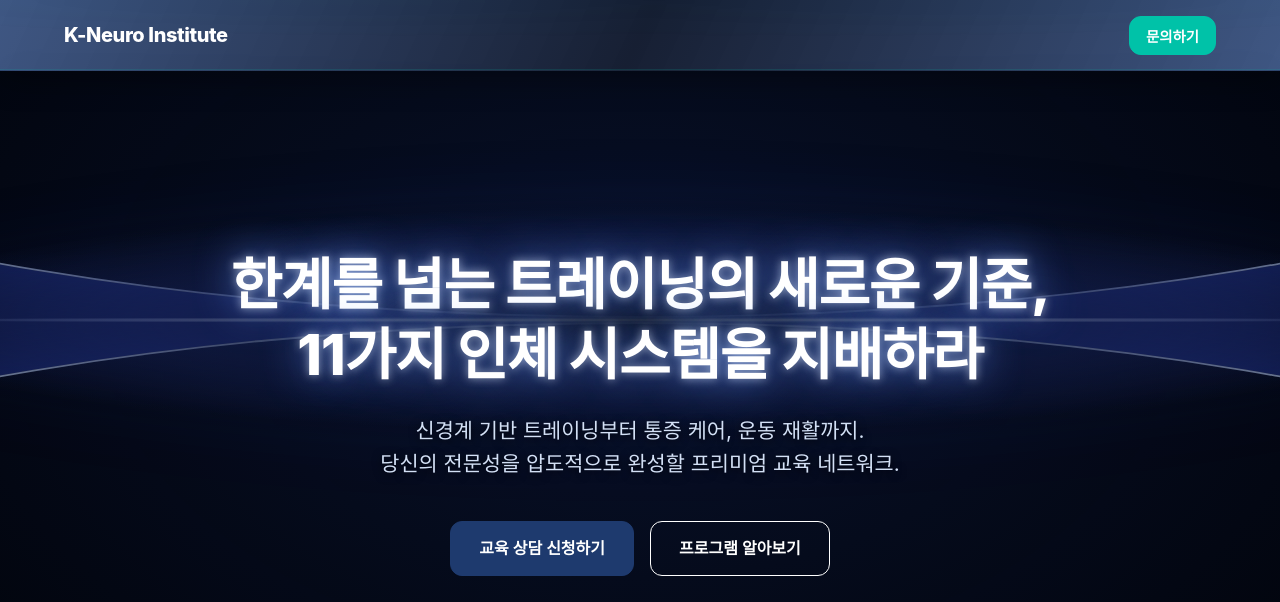
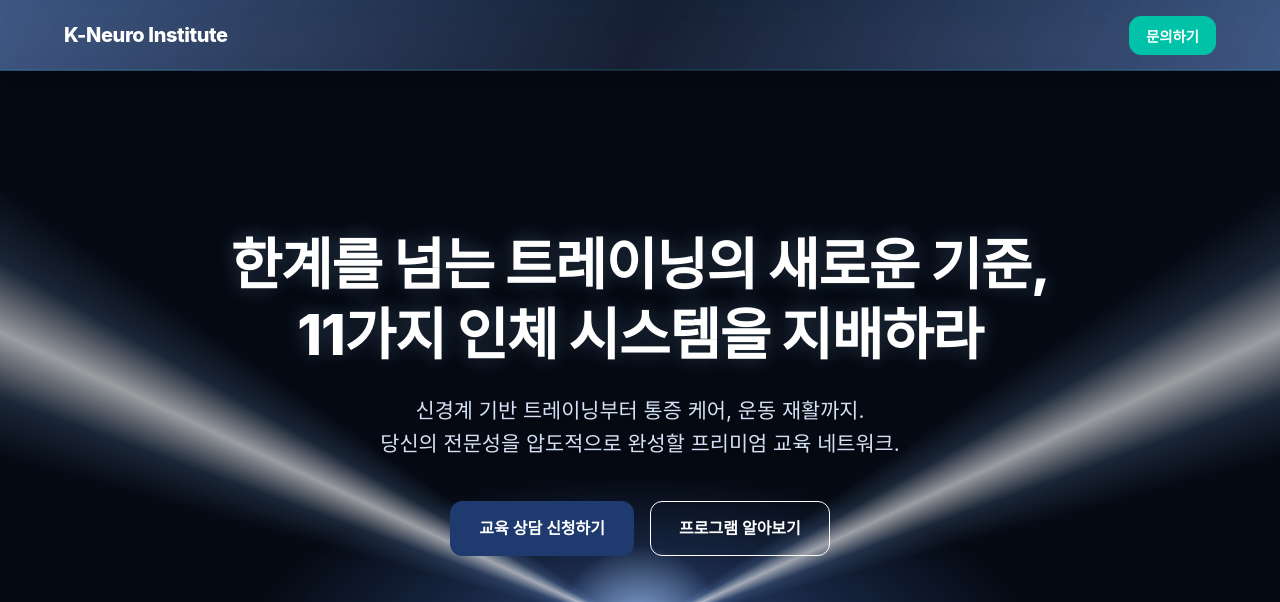
Before and after one commit to coo-glitch/K-Neuro-landing, a plain HTML site: page index.html in a window 1280 px wide. Shown: the top 602 px of the page. Drawn offline with Linux system fonts and the light colour scheme.

Commit message:
style: recreate sci-fi perspective corridor with light rays

```diff
--- a/styles.css
+++ b/styles.css
@@ -147,69 +147,71 @@ section {
 
 /* 1. Hero */
 .hero {
-  background-color: #010205;
+  background-color: #050A14;
+  background-image:
+    /* 중앙 소실점 발광 */
+    radial-gradient(ellipse 30% 15% at 50% 55%, rgba(100, 150, 255, 0.4) 0%, transparent 100%),
+    radial-gradient(circle at 50% 55%, rgba(200, 230, 255, 0.8) 0%, transparent 10%);
   color: var(--color-white);
-  padding: 180px 0 140px;
+  padding: 160px 0 120px;
   text-align: center;
   position: relative;
   overflow: hidden;
   z-index: 1;
 }
 
-/* 윗부분 거대 행성 곡선 (Top Arc) */
+/* 바닥 3D 투시도 (Perspective Floor) */
 .hero::before {
   content: '';
   position: absolute;
-  top: 250px;
-  left: 50%;
-  width: 200vw;
-  height: 100vh;
-  transform: translate(-50%, calc(-100% - 2px));
-  border-radius: 50%;
-  border-bottom: 2px solid rgba(200, 220, 255, 0.6);
-  box-shadow: 0px 40px 120px rgba(50, 80, 220, 0.5);
-  background: radial-gradient(ellipse at 50% 100%, rgba(20, 40, 100, 0.4) 0%, transparent 60%);
+  top: 55%;
+  left: -50%;
+  width: 200%;
+  height: 50%;
+  background-image:
+    /* 정중앙 복도 마스크 */
+    linear-gradient(to right, transparent 46%, #050A14 48%, #050A14 52%, transparent 54%),
+    /* 수평선 (계단 느낌) */
+    linear-gradient(to bottom, rgba(150, 200, 255, 0.8) 1px, transparent 3px);
+  background-size: 100% 100%, 100% 40px;
+  transform: perspective(250px) rotateX(70deg);
+  transform-origin: top center;
   z-index: -2;
+  -webkit-mask-image: linear-gradient(to bottom, transparent 0%, black 15%, black 100%);
 }
 
-/* 아랫부분 거대 행성 곡선 (Bottom Arc) */
+/* 빛줄기 (Volumetric Light Beams) */
 .hero::after {
   content: '';
   position: absolute;
-  top: 250px;
-  left: 50%;
-  width: 200vw;
-  height: 100vh;
-  transform: translate(-50%, 2px);
-  border-radius: 50%;
-  border-top: 2px solid rgba(200, 220, 255, 0.6);
-  box-shadow: 0px -40px 120px rgba(50, 80, 220, 0.5);
-  background: radial-gradient(ellipse at 50% 0%, rgba(20, 40, 100, 0.4) 0%, transparent 60%);
+  top: 0;
+  left: 0;
+  width: 100%;
+  height: 100%;
+  background: conic-gradient(from 0deg at 50% 55%,
+    transparent 0deg,
+    /* Right Beams */
+    transparent 55deg,
+    rgba(150, 200, 255, 0.15) 60deg,
+    rgba(255, 255, 255, 0.6) 65deg,
+    rgba(150, 200, 255, 0.15) 70deg,
+    transparent 75deg,
+
+    /* Left Beams */
+    transparent 285deg,
+    rgba(150, 200, 255, 0.15) 290deg,
+    rgba(255, 255, 255, 0.6) 295deg,
+    rgba(150, 200, 255, 0.15) 300deg,
+    transparent 305deg,
+
+    transparent 360deg
+  );
   z-index: -2;
 }
 
 .hero-content {
   position: relative;
   z-index: 10;
-}
-
-.hero-content::before {
-  content: '';
-  position: absolute;
-  top: 70px; /* hero padding-top 180px + 70px = 250px */
-  left: 50%;
-  transform: translate(-50%, -50%);
-  width: 150vw;
-  height: 400px;
-  background-image:
-    /* 텍스트 가독성을 위한 투명 블랙 필름 */
-    radial-gradient(ellipse 60% 40% at 50% 50%, rgba(0, 0, 0, 0.85) 0%, rgba(0, 0, 0, 0.4) 40%, transparent 80%),
-    /* 엄청나게 밝은 수평 렌즈 플레어 */
-    radial-gradient(ellipse 150% 2px at 50% 50%, rgba(255, 255, 255, 1) 0%, transparent 30%),
-    radial-gradient(ellipse 80% 6px at 50% 50%, rgba(180, 200, 255, 0.9) 0%, transparent 50%),
-    radial-gradient(ellipse 60% 40% at 50% 50%, rgba(60, 90, 220, 0.5) 0%, transparent 70%);
-  z-index: -1;
-  pointer-events: none;
 }
 
 .hero-title {
@@ -219,7 +221,7 @@ section {
   margin-bottom: 24px;
   letter-spacing: -0.02em;
   color: #ffffff;
-  text-shadow: 0 0 40px rgba(100, 150, 255, 0.9), 0 0 10px rgba(255, 255, 255, 0.6);
+  text-shadow: 0 4px 30px rgba(0, 0, 0, 0.8), 0 0 20px rgba(150, 200, 255, 0.4);
 }
 .hero-subtitle {
   font-size: 1.3rem;
```
